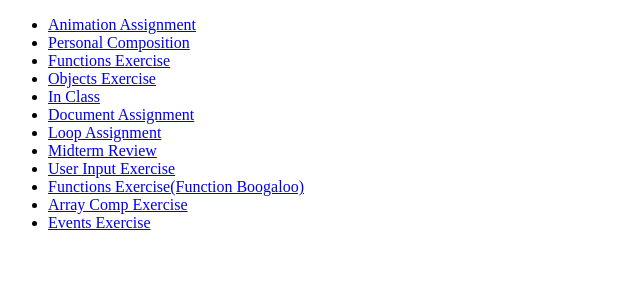
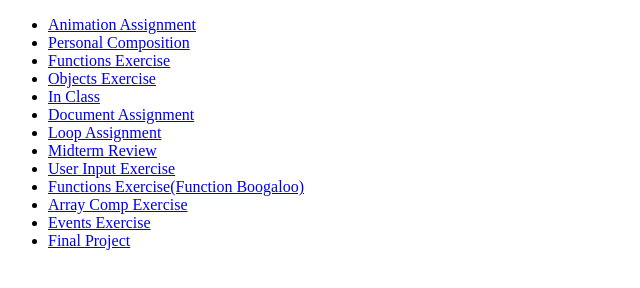
Before and after one commit to jacogarw/n220Fall2022, a plain HTML site: page index.html in a window 1280 px wide. Shown: the whole page, without its empty margins (0-640 px from the left). Drawn offline with Linux system fonts and the light colour scheme.

Commit message:
Update index.html

```diff
--- a/index.html
+++ b/index.html
@@ -20,6 +20,7 @@
         <li><a href="FunctionsExercise2/">Functions Exercise(Function Boogaloo)</a></li>
         <li><a href="ArrayCompExercise/">Array Comp Exercise</a></li>
         <li><a href="EventsExercise/">Events Exercise</a></li>
+        <li><a href="FinalProject Final Draft/">Final Project</a></li>
     </ul>
 </body>
 </html>
```
